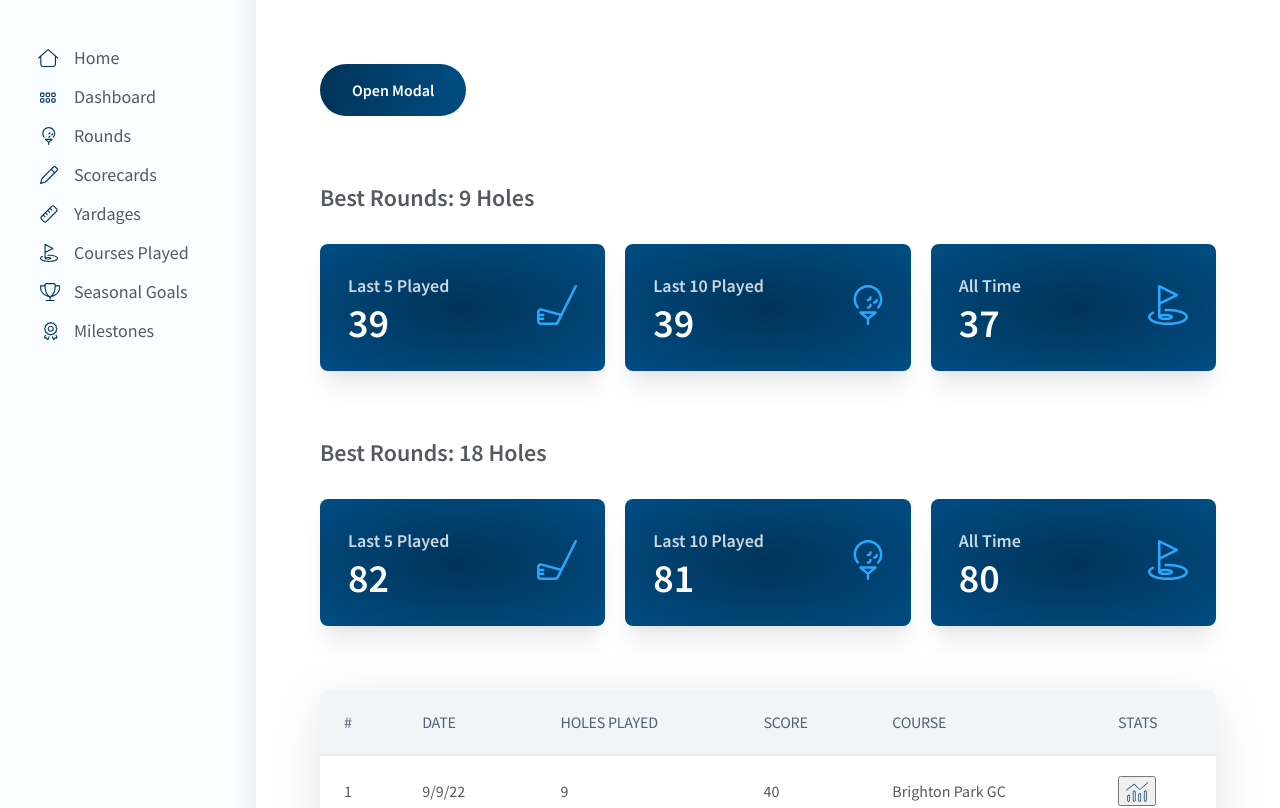
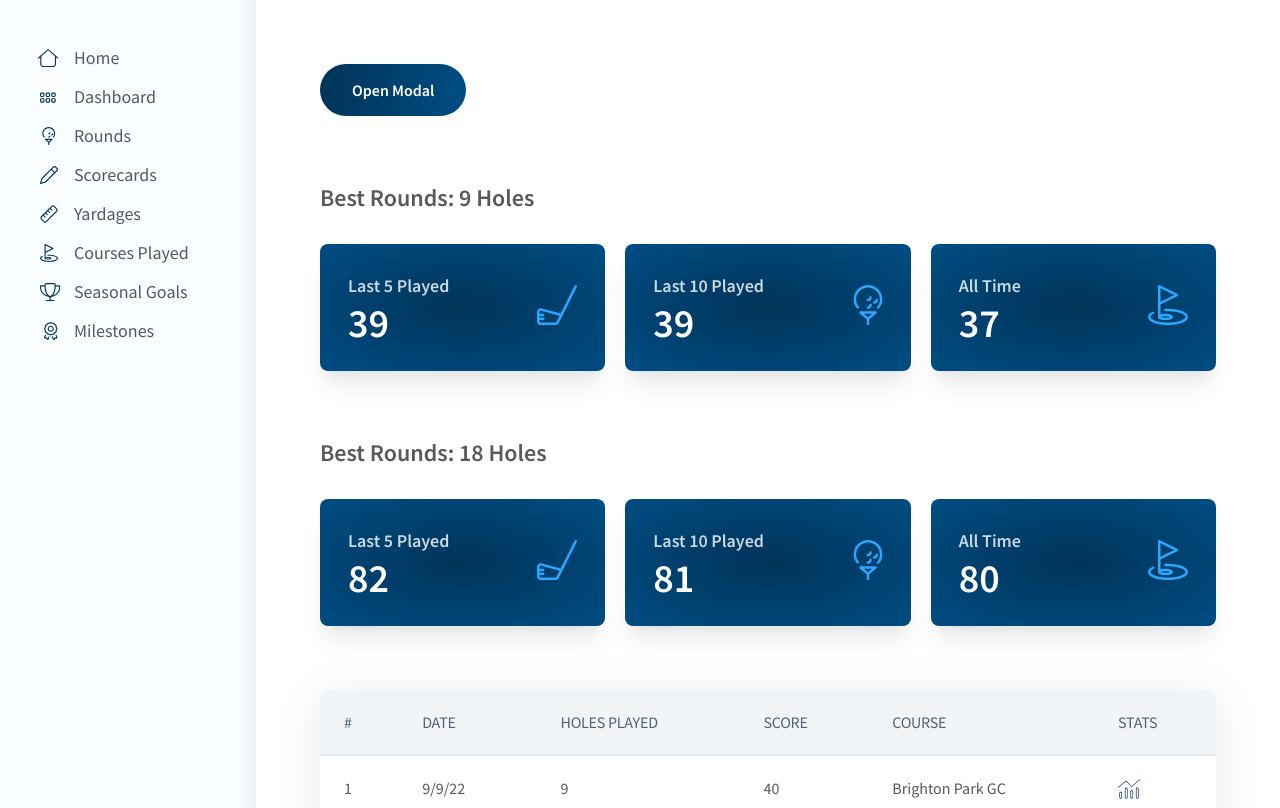
Before and after one commit to dkersten/golf-scorecard-v1, a React (Create React App) app: page /scorecards in a window 1280 px wide. Shown: the top 808 px of the page. Built offline with nearby package versions, Linux system fonts and the light colour scheme.

Commit message:
working on modal functionality for rounds page

```diff
--- a/src/Helpers/TableIconLink.js
+++ b/src/Helpers/TableIconLink.js
@@ -14,20 +14,22 @@ const RenderIcon = (props) => {
 
     const [modalShow, setModalShow] = useState(false)
 
-    const launchScorecardModal = () => {
-        // alert("testing")
-        setModalShow(true)
+    const launchScorecardModal = (roundId) => {
+        // alert(roundId)
+        const scores = scorecards.scores
+        console.log(scores)
+        // setModalShow(true)
     }
 
     const displayIcon = (iconInfo, roundId) => {
         if (iconInfo.icon && iconInfo.link) {
             // return(<Link to={iconInfo.link}>{iconInfo.icon}</Link>)
-            return(<button onClick={launchScorecardModal}>{iconInfo.icon}</button>)
+            return(<button onClick={() => launchScorecardModal(roundId)}>{iconInfo.icon}</button>)
         } else if (iconInfo.icon) {
             return iconInfo.icon
         } else if (iconInfo.link) {
                 // return <Link to={iconInfo.link}><DefaultIcon /></Link>
-                return <button onClick={launchScorecardModal}><DefaultIcon /></button>
+                return <button onClick={() => launchScorecardModal(roundId)}><DefaultIcon /></button>
         } else {
                 return <DefaultIcon />
         }
--- a/src/styling/components/Table.scss
+++ b/src/styling/components/Table.scss
@@ -50,11 +50,23 @@ table {
         padding: $s-md1 $s-md2;
     }
 
-    td svg {
-        fill: $color-primary;
-        height: 22px;
-        width: auto;
-        margin-bottom: -6px;
+    td {
+        button {
+            padding: 0;
+            line-height: 1;
+            background: rgba(0,0,0,0);
+            border: none;
+
+            &:hover {
+                cursor: pointer;
+            }
+        }
+        svg {
+            fill: $color-primary;
+            height: 22px;
+            width: auto;
+            margin-bottom: -6px;
+        }
     }
 
     @media only screen and (max-width: 767px) {
```
